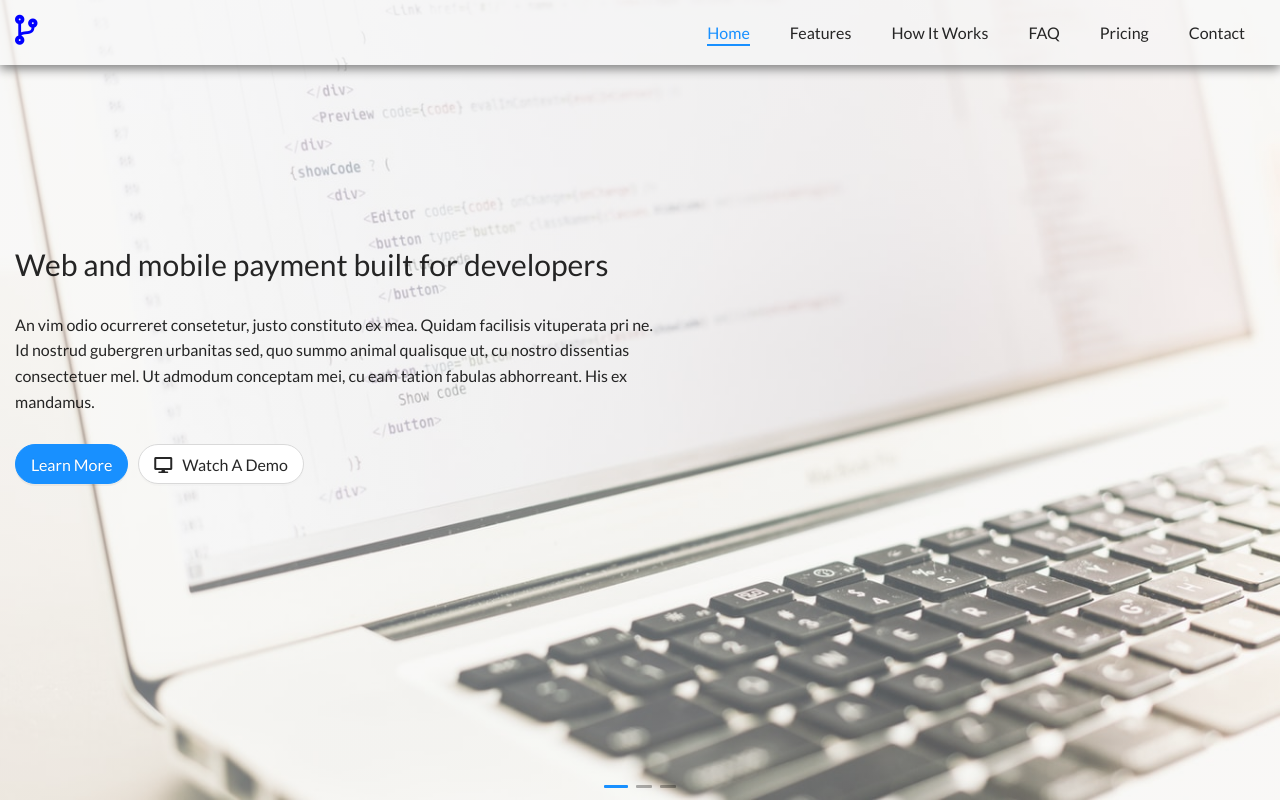
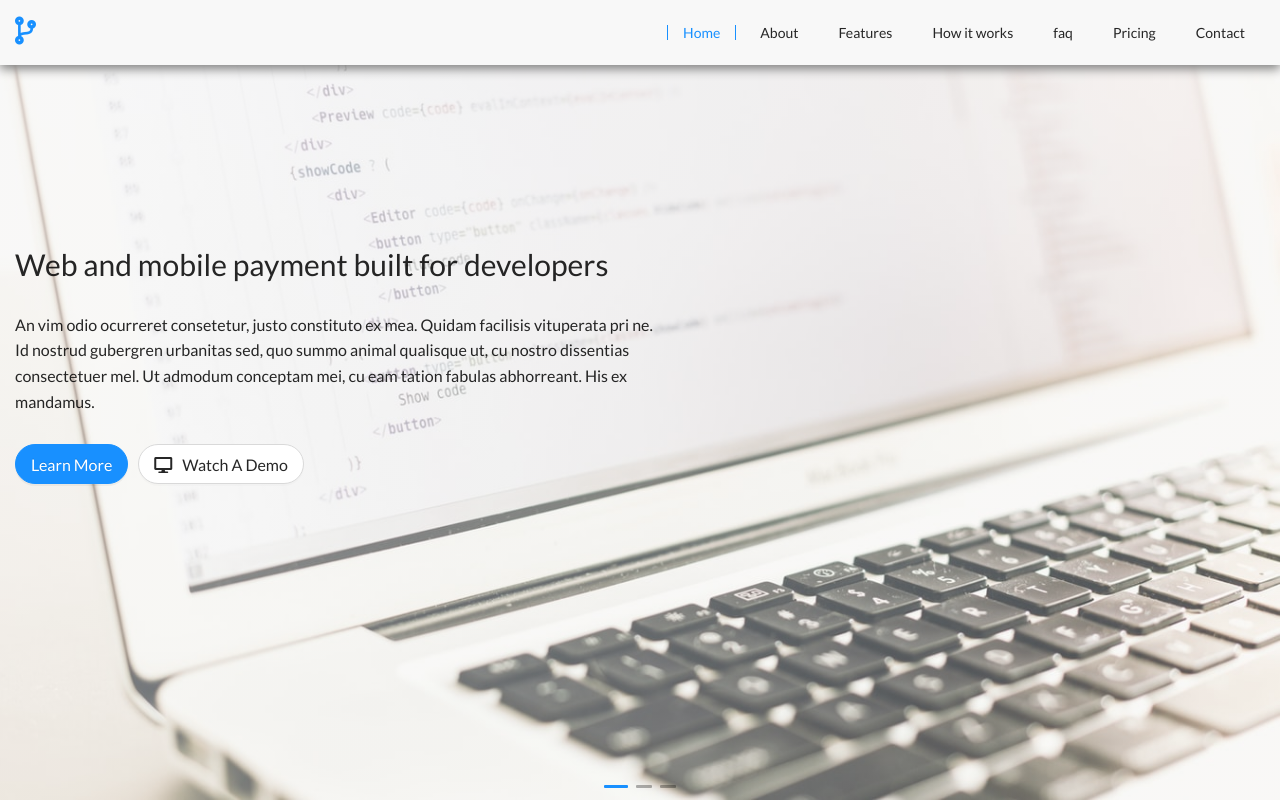
Before and after one commit to YasirHasn9/dive-into-ant, a React (Create React App) app in the folder dive-in-antd/: page / in a window 1280 px wide. Shown: the top 800 px of the page. Built offline with nearby package versions, Linux system fonts and the light colour scheme.

Commit message:
anchors/animation

```diff
--- a/dive-in-antd/src/components/common/Header.js
+++ b/dive-in-antd/src/components/common/Header.js
@@ -1,5 +1,7 @@
 import React from "react";
-import {Menu } from "antd"
+import { Anchor} from "antd"
+const { Link } = Anchor;
+
 
 
 const AppHeader = () => {
@@ -9,16 +11,16 @@ const AppHeader = () => {
                     <div className="logo"><i className="fas fa-code-branch"></i></div>
                     {/* the defaultSelectedKeys is selecting which one of the items should the selected default
                     we want the home item be selected  */}
-                    <Menu className="ant-menu"  mode="horizontal" defaultSelectedKeys={['Home']} >
-                        <Menu.Item key="Home">Home</Menu.Item>
-                        <Menu.Item key="features">Features</Menu.Item>
-                        <Menu.Item key="how it works">How it works</Menu.Item>
-                        <Menu.Item key="FAQ">FAQ</Menu.Item>
-                        <Menu.Item key="Pricing">Pricing</Menu.Item>
-                        <Menu.Item key="Contact">Contact</Menu.Item>
-                    </Menu>
+                    <Anchor targetOffset="65">
+                        <Link href="#hero" title="Home" />
+                        <Link href="#about" title="About" />
+                        <Link href="#feature" title="Features" />
+                        <Link href="#works" title="How it works" />
+                        <Link href="#faq" title="faq" />
+                        <Link href="#pricing" title="Pricing" />
+                        <Link href="#contact" title="Contact" />
+                    </Anchor>
             </div>
-
         </div>
 
 
--- a/dive-in-antd/src/components/common/header.scss
+++ b/dive-in-antd/src/components/common/header.scss
@@ -1,24 +1,77 @@
+.ant-layout-header {
+  position: fixed;
+  left: 0;
+  right: 0;
+  z-index: 999;
+}
+
 .header {
   display: flex;
   justify-content: space-between;
   align-items: center;
-  padding: 1.5rem 0;
+  padding: 15px 0;
+}
 
-  .ant-menu {
-    background-color: inherit;
-    border: inherit;
-    li {
-      text-transform: capitalize;
-      font-size: 1.6rem;
-    }
-  }
-  .logo {
-    font-size: 2.2rem;
-    text-transform: uppercase;
-    font-weight: 400;
-    i {
-      color: blue;
-      font-size: 3rem;
-    }
-  }
+.header .logo {
+  font-size: 22px;
+  text-transform: uppercase;
+  font-weight: 400;
 }
+
+.header .logo .fas {
+  color: #1890ff;
+  margin: 0 5px 0 0;
+  font-size: 28px;
+}
+
+.header .logo a {
+  color: #333;
+}
+
+.header .ant-anchor-wrapper {
+  background: none;
+}
+
+.header .ant-anchor {
+  display: flex;
+}
+
+.header .ant-anchor-ink {
+  display: none;
+}
+
+.header .ant-anchor-link {
+  padding: 0 20px;
+  line-height: 1.4;
+  position: relative;
+}
+
+.header .ant-anchor-link:before,
+.header .ant-anchor-link:after {
+  content: "";
+  background: #1890ff;
+  width: 1px;
+  position: absolute;
+  top: 2px;
+  bottom: 2px;
+  left: 30%;
+  opacity: 0;
+  transition: all 0.3s linear;
+}
+
+.header .ant-anchor-link:after {
+  left: auto;
+  right: 30%;
+}
+
+.header .ant-anchor-link.ant-anchor-link-active:before,
+.header .ant-anchor-link:hover:before {
+  left: 5%;
+  opacity: 1;
+}
+
+.header .ant-anchor-link.ant-anchor-link-active:after,
+.header .ant-anchor-link:hover:after {
+  right: 5%;
+  opacity: 1;
+}
--- a/dive-in-antd/src/components/home/contact.js
+++ b/dive-in-antd/src/components/home/contact.js
@@ -5,7 +5,7 @@ const {TextArea} = Input
 
 const AppContact = () => {
     return (
-        <div className="block contactBlock">
+        <div id="contact"  className="block contactBlock">
             <div className="container-fluid">
                 <div className="titleHolder">
                     <h2>Send Us a Message</h2>
--- a/dive-in-antd/src/components/home/faq.js
+++ b/dive-in-antd/src/components/home/faq.js
@@ -5,7 +5,7 @@ const { Panel } = Collapse;
 
 const AppFaq = () => {
     return (
-        <div className="block faqBlock">
+        <div id="faq" className="block faqBlock">
             <div className="container-fluid">
                 <div className="titleHolder">
                     <h2>Common Asked Questions</h2>
--- a/dive-in-antd/src/components/home/features.js
+++ b/dive-in-antd/src/components/home/features.js
@@ -4,7 +4,7 @@ import Image1 from "../../assets/images/hero.jpeg"
 const {Meta} = Card
 const AppFeature = () => {
     return (
-        <div className="block featureBlock bgGray">
+        <div id="feature" className="block featureBlock bgGray">
             <div className="container-fluid">
                 <div className="titleHolder">
                     <h2>Features and Benefits</h2>
--- a/dive-in-antd/src/components/home/hero.js
+++ b/dive-in-antd/src/components/home/hero.js
@@ -21,7 +21,7 @@ import { Carousel , Button} from 'antd';
 
 const AppHero = () => {
     return (
-        <div className="heroBlock">
+        <div id="hero" className="heroBlock">
             <Carousel >
                 {
                     items.map(item => {
--- a/dive-in-antd/src/components/home/pricing.js
+++ b/dive-in-antd/src/components/home/pricing.js
@@ -46,7 +46,7 @@ const data = [
 const PricingApp = () => {
     return (
 
-        <div  className="block pricingBlock bgGray">
+        <div id="pricing"  className="block pricingBlock bgGray">
             <div className="container-fluid">
                 <div className="titleHolder">
                     <h2>Our Plans</h2>
--- a/dive-in-antd/src/components/home/works.js
+++ b/dive-in-antd/src/components/home/works.js
@@ -20,7 +20,7 @@ class AppWorks extends  React.Component {
 
     render(){
         return (
-            <div className="block worksBlock">
+            <div id="works" className="block worksBlock">
                 <div className="container-fluid">
                     <div className="titleHolder">
                      <h2> How It works</h2>
--- a/dive-in-antd/src/index.scss
+++ b/dive-in-antd/src/index.scss
@@ -25,8 +25,8 @@ body {
 }
 
 .mainLayout .ant-layout-header {
-  background: #f8f8f888;
-  // background: #f8f8f8;
+  // background: #f8f8f888;
+  background: #f8f8f8;
   padding: 0;
   height: auto;
   line-height: 1.6;
```
